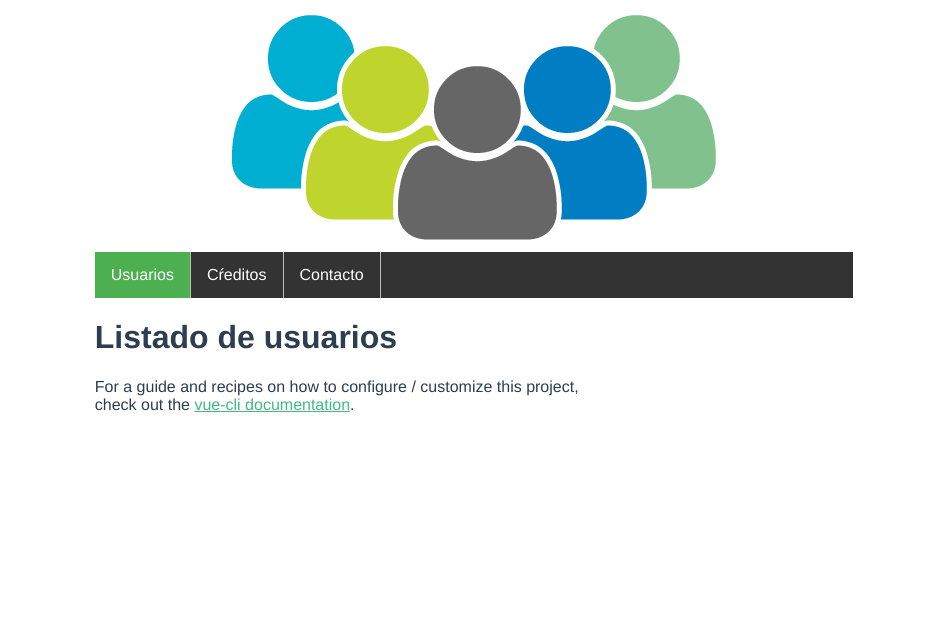
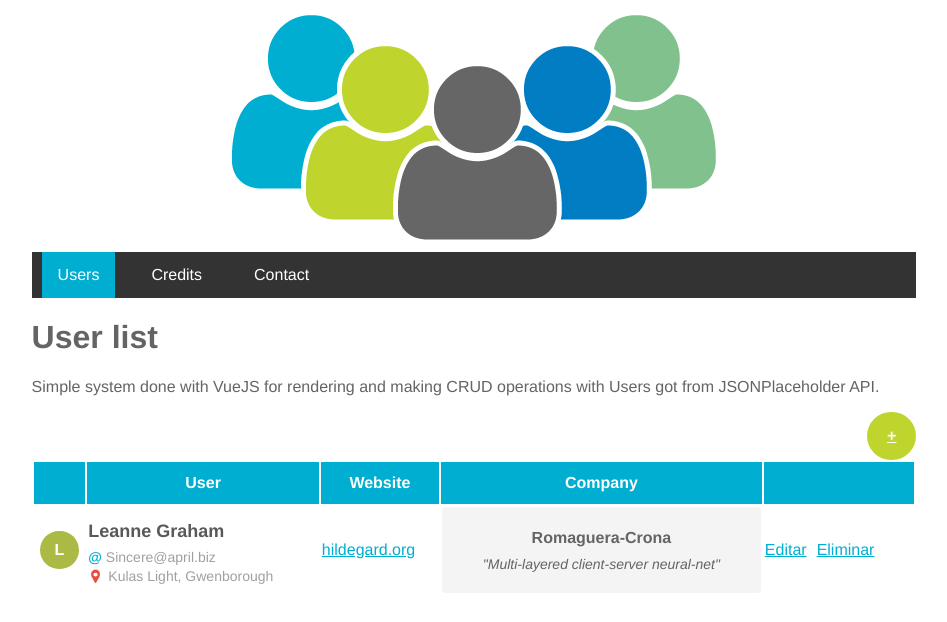
Before and after one commit to wstan77/stb-test-vue, a Vue app: page / in a window 1280 px wide. Shown: the top 622 px of the page, without its empty margins (166-1113 px from the left). Built offline with nearby package versions, Linux system fonts and the light colour scheme.

Commit message:
styles to table

```diff
--- a/src/App.vue
+++ b/src/App.vue
@@ -26,9 +26,9 @@ export default {
   font-family: 'Avenir', Helvetica, Arial, sans-serif;
   -webkit-font-smoothing: antialiased;
   -moz-osx-font-smoothing: grayscale;
-  color: #2c3e50;
-  margin-left: 20%;
-  margin-right: 20%;
+  color: #646464;
+  margin-left: 15%;
+  margin-right: 15%;
 }
 .center{
   text-align: center;
--- /dev/null
+++ b/src/assets/styles/appMenu.css
@@ -0,0 +1,23 @@
+ul.menu-list{
+  list-style-type: none;
+  margin: 0;
+  padding: 0;
+  overflow: hidden;
+  background-color: #333;
+}
+li{
+  float: left;
+}
+ul li a{
+  display: block;
+  color: white;
+  text-align: center;
+  padding: 14px 16px;
+  text-decoration: none;
+}
+li a:hover {
+  background-color: #111;
+}
+.active {
+  background-color: #00aed2;
+}
--- /dev/null
+++ b/src/assets/styles/usersComponent.css
@@ -0,0 +1,91 @@
+
+ul {
+  list-style-type: none;
+  padding: 0;
+}
+li {
+  display: inline-block;
+  margin: 0 10px;
+}
+a {
+  color: #00aed2;
+}
+
+.text{
+  line-height: 15px;
+}
+table{
+      width: 100%;
+    margin-bottom: 1rem;
+    background-color: transparent;
+}
+.table .thead-header th {
+    color: #fff;
+    background-color: #00aed2;
+    border-color: #00aed2;
+    padding: .75rem;
+}
+h4.title{
+  color: rgba(0, 0, 0, 0.65);
+  font-size: 18px;
+  line-height: 0px
+}
+p.letterImage{
+  background-color: #abba45;
+  text-align: center;
+  padding: 10px;
+  margin-left: 5px;
+  margin-right: 5px;
+  border-radius: 60px;
+  color: white;
+  font-weight: bold;
+}
+.text-data{
+  color: #a0a0a0;
+  line-height: 5px;
+  font-size: 14px;
+}
+.text-companyName{
+  font-size: 16px;
+  line-height: 10px;
+  font-weight: bold;
+}
+.text-slogan{
+  font-style: italic;
+  font-size: 14px;
+  line-height: 10px;
+}
+.text-center{
+  text-align: center;
+}
+.marker-img {
+  float: left;
+  width: 15px;
+  margin-top: -5px;
+  margin-right: 5px;
+}
+.at-email{
+  font-weight: bold;
+}
+.btn{
+  margin-right: 10px;
+}
+.well{
+  border-radius: 3px;
+  background: #f4f4f4;
+  padding: 10px
+}
+.trBody:hover{
+  background-color: #f1eeee;
+}
+.btn-add-user{
+  background-color: #bfd52e;
+  color: white;
+  font-weight: bold;
+  padding-top: 15px;
+  padding-bottom: 15px;
+  padding-left: 20px;
+  padding-right: 20px;
+  border-radius: 100px;
+  float: right;
+}
--- a/src/components/AppMenu.vue
+++ b/src/components/AppMenu.vue
@@ -1,38 +1,14 @@
 <template>
   <ul class="menu-list">
-    <li class="active"><a href="/">Usuarios</a></li>
-    <li><a>Cŕeditos</a></li>
-    <li><a>Contacto</a></li>
+    <li class="active"><a href="/">Users</a></li>
+    <li><a>Credits</a></li>
+    <li><a>Contact</a></li>
   </ul>
 </template>
+
 <script>
+import "../assets/styles/appMenu.css"
 export default {
   name: "AppMenu"
 }
 </script>
-<style scoped>
-  ul.menu-list{
-    list-style-type: none;
-    margin: 0;
-    padding: 0;
-    overflow: hidden;
-    background-color: #333;
-  }
-  li{
-    float: left;
-    border-right: 1px solid #bbb;
-  }
-  a{
-    display: block;
-    color: white;
-    text-align: center;
-    padding: 14px 16px;
-    text-decoration: none;
-  }
-  li a:hover {
-    background-color: #111;
-  }
-  .active {
-    background-color: #4CAF50;
-  }
-</style>
--- a/src/components/Users.vue
+++ b/src/components/Users.vue
@@ -1,16 +1,49 @@
 <template>
   <div class="hello">
-    <h1>Listado de usuarios</h1>
+    <h1>User list</h1>
     <p>
-      For a guide and recipes on how to configure / customize this project,<br>
-      check out the
-      <a href="https://cli.vuejs.org" target="_blank" rel="noopener">vue-cli documentation</a>.
+      Simple system done with VueJS for rendering and making CRUD operations with Users got from JSONPlaceholder API.
     </p>
 
+
+    <a href="" class="btn-add-user">+</a>
+    <table class="table">
+      <thead class="thead-header">
+        <tr>
+          <th></th>
+          <th>User</th>
+          <th>Website</th>
+          <th>Company</th>
+          <th></th>
+        </tr>
+      </thead>
+      <tbody>
+        <tr class="trBody">
+          <td><p class="letterImage">L</p></td>
+          <td>
+            <h4 class="title text">Leanne Graham</h4>
+            <p class="text text-data"><a class="at-email">@</a> Sincere@april.biz</p>
+            <p class="text text-data"><img src="../assets/images/marker.png" alt="Marker" class="marker-img"> Kulas Light, Gwenborough</p>
+          </td>
+          <td><a class="text-link" href="asdad" target="blank">hildegard.org</a></td>
+          <td>
+            <div class="well">
+              <p class="text text-center text-companyName">Romaguera-Crona</p>
+              <p class="text text-center text-slogan">"Multi-layered client-server neural-net"</p>
+            </div>
+          </td>
+          <td>
+            <a href="" class="btn">Editar</a>
+            <a href="" class="btn">Eliminar</a>
+          </td>
+        </tr>
+      </tbody>
+    </table>
   </div>
 </template>
 
 <script>
+import "../assets/styles/usersComponent.css"
 export default {
   name: 'Users',
   props: {
@@ -18,18 +51,3 @@ export default {
   }
 }
 </script>
-
-<!-- Add "scoped" attribute to limit CSS to this component only -->
-<style scoped>
-ul {
-  list-style-type: none;
-  padding: 0;
-}
-li {
-  display: inline-block;
-  margin: 0 10px;
-}
-a {
-  color: #42b983;
-}
-</style>
```
Also changed, not shown: src/assets/images/marker.png (added).
